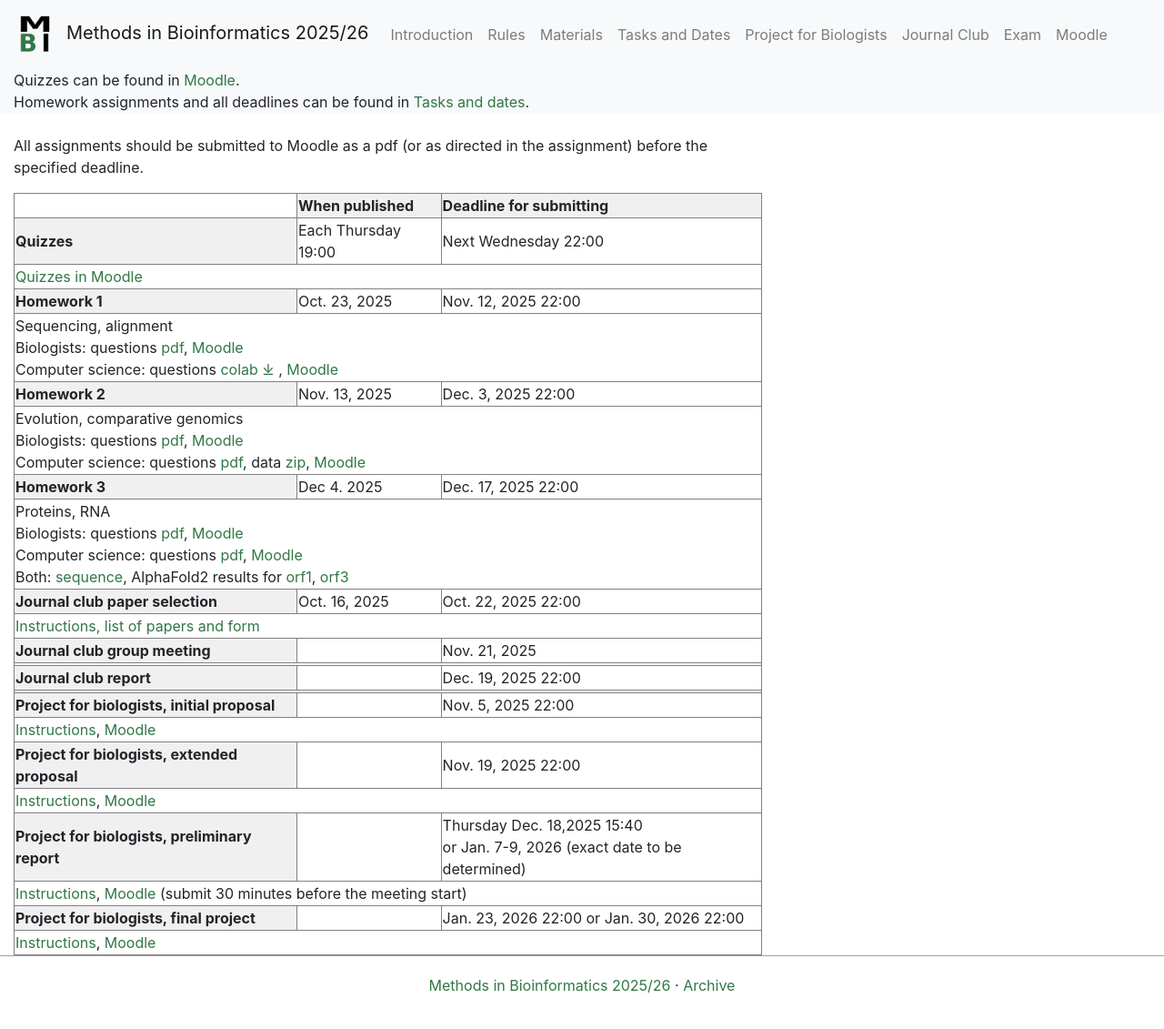
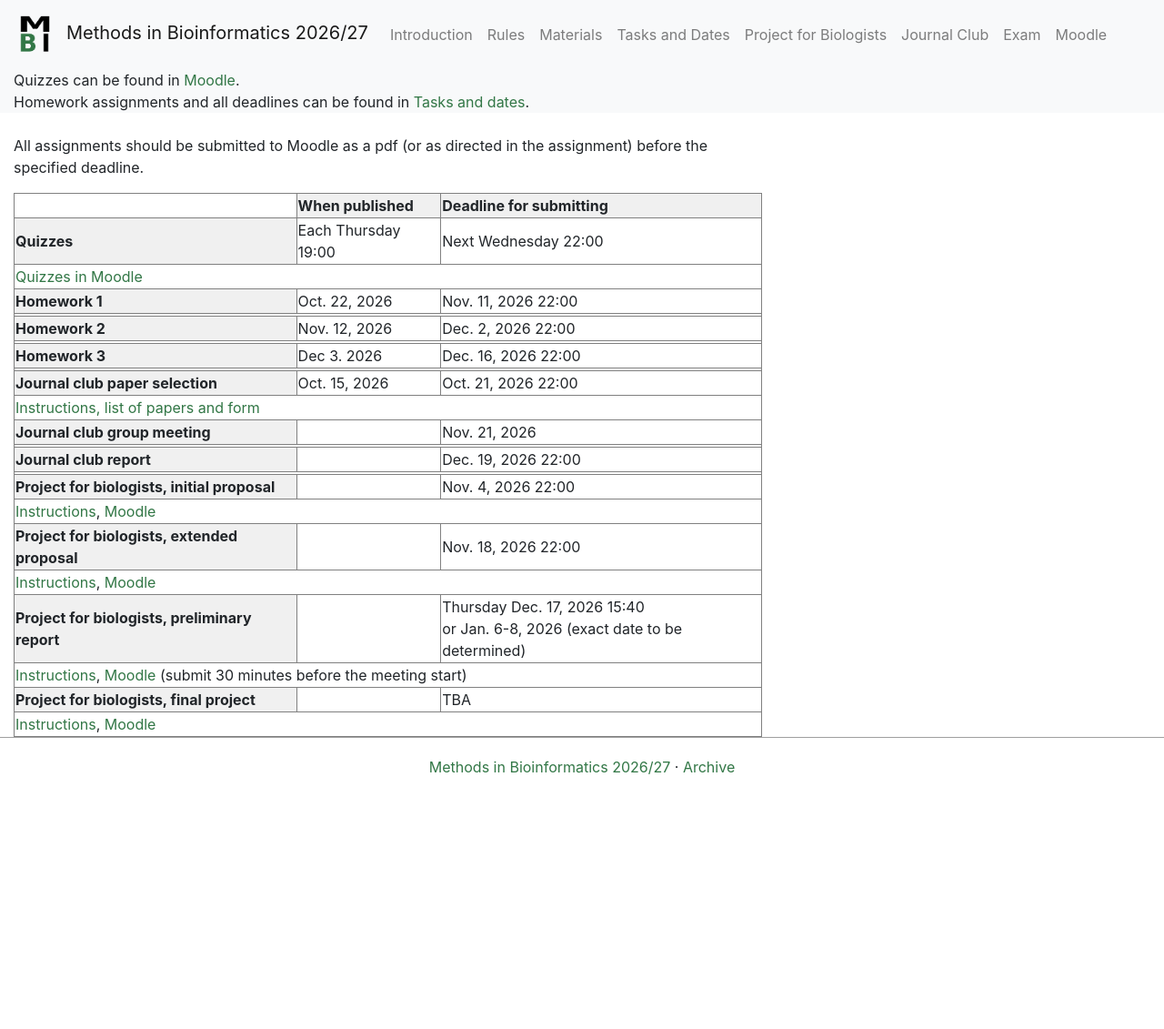
Before and after one commit to fmfi-compbio/mbi, a Jekyll site: the page built from Tasks.md, in a window 1280 px wide. Shown: the whole page at 91% size. Built offline with Jekyll 4.4.1, drawn with Linux system fonts in a browser that asks for light colours; nearby versions of some CDN libraries; our own code applies the rules of GitHub Pages for plain Markdown files; after the commit the page ends 900 px from its top, so only the background shows below that.

Commit message:
Update website content for the new semester

```diff
--- a/Tasks.md
+++ b/Tasks.md
@@ -20,40 +20,45 @@ All assignments should be submitted to Moodle as a pdf (or as directed in the as
   </tr>
   <tr>
     <td style="background:#f0f0f0"><b>Homework 1</b></td>
-    <td>Oct. 23, 2025</td>
-    <td>Nov. 12, 2025 22:00</td>
+    <td>Oct. 22, 2026</td>
+    <td>Nov. 11, 2026 22:00</td>
   </tr>
   <tr>
     <td colspan="3">
+	  {% if false %}
       Sequencing, alignment<br />
       Biologists: questions <a href="./pdf/a1b.pdf">pdf</a>,
       <a href="https://moodle.uniba.sk/mod/assign/view.php?id=40956">Moodle</a><br />
       Computer science: questions {% include notebook.html file="a1i" name="colab" show=1 dot=0 %},
       <a rel="nofollow" href="https://moodle.uniba.sk/mod/assign/view.php?id=40955">Moodle</a>
+      {% endif %}
     </td>
   </tr>
   <tr>
     <td style="background:#f0f0f0"><b>Homework 2</b></td>
-    <td>Nov. 13, 2025</td>
-    <td>Dec. 3, 2025 22:00</td>
+    <td>Nov. 12, 2026</td>
+    <td>Dec. 2, 2026 22:00</td>
   </tr>
   <tr>
     <td colspan="3">
+	  {% if false %}
       Evolution, comparative genomics<br />
       Biologists: questions <a href="./pdf/a2b.pdf">pdf</a>,
       <a rel="nofollow" href="https://moodle.uniba.sk/mod/assign/view.php?id=40958">Moodle</a><br />
       Computer science: questions <a href="./pdf/a2i-en.pdf">pdf</a>,
       data <a rel="nofollow" href="https://compbio.fmph.uniba.sk/vyuka/mbi-data/a2-i.zip">zip</a>,
       <a rel="nofollow" href="https://moodle.uniba.sk/mod/assign/view.php?id=40957">Moodle</a>
+	  {% endif %}
     </td>
   </tr>
   <tr>
     <td style="background:#f0f0f0"><b>Homework 3</b></td>
-    <td>Dec 4. 2025</td>
-    <td>Dec. 17, 2025 22:00</td>
+    <td>Dec 3. 2026</td>
+    <td>Dec. 16, 2026 22:00</td>
   </tr>
   <tr>
     <td colspan="3">
+	  {% if false %}
       Proteins, RNA<br />
       Biologists: questions <a href="./pdf/a3b-en.pdf">pdf</a>,
       <a rel="nofollow" href="https://moodle.uniba.sk/mod/assign/view.php?id=116962">Moodle</a><br />
@@ -62,12 +67,13 @@ All assignments should be submitted to Moodle as a pdf (or as directed in the as
       Both: <a rel="nofollow" href="https://compbio.fmph.uniba.sk/vyuka/mbi-data/a3.fasta">sequence</a>,
       AlphaFold2 results for <a rel="nofollow" href="https://compbio.fmph.uniba.sk/vyuka/mbi-data/a3-orf1.png">orf1</a>,
       <a rel="nofollow" href="https://compbio.fmph.uniba.sk/vyuka/mbi-data/a3-orf3.png">orf3</a>
+	  {% endif %}
     </td>
   </tr>
   <tr>
     <td style="background:#f0f0f0"><b>Journal club paper selection</b></td>
-    <td>Oct. 16, 2025</td>
-    <td>Oct. 22, 2025 22:00</td>
+    <td>Oct. 15, 2026</td>
+    <td>Oct. 21, 2026 22:00</td>
   </tr>
   <tr>
     <td colspan="3"><a href="./Journal_club.html">Instructions, list of papers and form</a></td>
@@ -75,7 +81,7 @@ All assignments should be submitted to Moodle as a pdf (or as directed in the as
   <tr>
     <td style="background:#f0f0f0"><b>Journal club group meeting</b></td>
     <td></td>
-    <td>Nov. 21, 2025</td>
+    <td>Nov. 21, 2026</td>
   </tr>
   <tr>
     <td colspan="3">
@@ -89,7 +95,7 @@ All assignments should be submitted to Moodle as a pdf (or as directed in the as
   <tr>
     <td style="background:#f0f0f0"><b>Journal club report</b></td>
     <td></td>
-    <td>Dec. 19, 2025 22:00</td>
+    <td>Dec. 19, 2026 22:00</td>
   </tr>
   <tr>
     <td colspan="3">
@@ -102,7 +108,7 @@ All assignments should be submitted to Moodle as a pdf (or as directed in the as
   <tr>
     <td style="background:#f0f0f0"><b>Project for biologists, initial proposal</b></td>
     <td></td>
-    <td>Nov. 5, 2025 22:00</td>
+    <td>Nov. 4, 2026 22:00</td>
   </tr>
   <tr>
     <td colspan="3"><a href="https://fmfi-compbio.github.io/mbi/Project.html#initial-proposal">Instructions</a>, <a href="https://moodle.uniba.sk/mod/assign/view.php?id=133424">Moodle</a></td>
@@ -110,7 +116,7 @@ All assignments should be submitted to Moodle as a pdf (or as directed in the as
   <tr>
     <td style="background:#f0f0f0"><b>Project for biologists, extended proposal</b></td>
     <td></td>
-    <td>Nov. 19, 2025 22:00</td>
+    <td>Nov. 18, 2026 22:00</td>
   </tr>
   <tr>
     <td colspan="3"><a href="https://fmfi-compbio.github.io/mbi/Project.html#extended-proposal">Instructions</a>, <a href="https://moodle.uniba.sk/mod/assign/view.php?id=135722">Moodle</a></td>
@@ -118,7 +124,7 @@ All assignments should be submitted to Moodle as a pdf (or as directed in the as
   <tr>
     <td style="background:#f0f0f0"><b>Project for biologists, preliminary report</b></td>
     <td></td>
-    <td>Thursday Dec. 18,2025 15:40<br> or Jan. 7-9, 2026 (exact date to be determined)
+    <td>Thursday Dec. 17, 2026 15:40<br> or Jan. 6-8, 2026 (exact date to be determined)
     <!-- End of semester or January, TBA--></td>
   </tr>
   <tr>
@@ -127,7 +133,8 @@ All assignments should be submitted to Moodle as a pdf (or as directed in the as
   <tr>
     <td style="background:#f0f0f0"><b>Project for biologists, final project</b></td>
     <td></td>
-    <td>Jan. 23, 2026 22:00 or Jan. 30, 2026 22:00</td>
+	<td>TBA</td>
+    {% if false %}<td>Jan. 23, 2025 22:00 or Jan. 30, 2025 22:00</td> {% endif %}
   </tr>
   <tr>
     <td colspan="3"><a href="https://fmfi-compbio.github.io/mbi/Project.html#final-report">Instructions</a>, <a href="https://moodle.uniba.sk/mod/assign/view.php?id=101339">Moodle</a></td>
--- a/_config.yml
+++ b/_config.yml
@@ -2,7 +2,7 @@ theme: minima
 exclude: [README.md]
 
 # TODO: zmenit skolsky rok podla potreby
-title: Methods in Bioinformatics 2025/26
+title: Methods in Bioinformatics 2026/27
 
 moodle: 2160
 
```
Also changed, not shown: Journal_club.md (+58 -59 lines), Materials.md (+105 -105 lines), index.md (+4 -4 lines).
